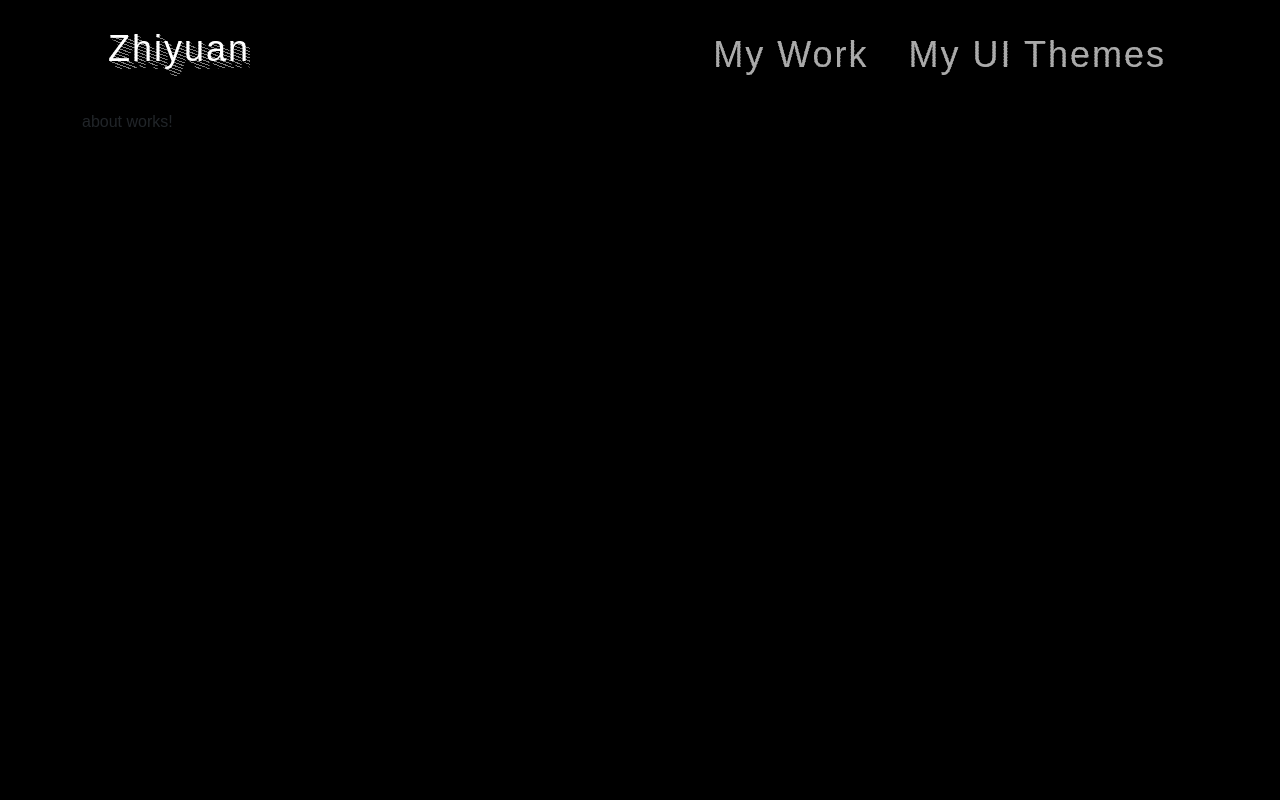
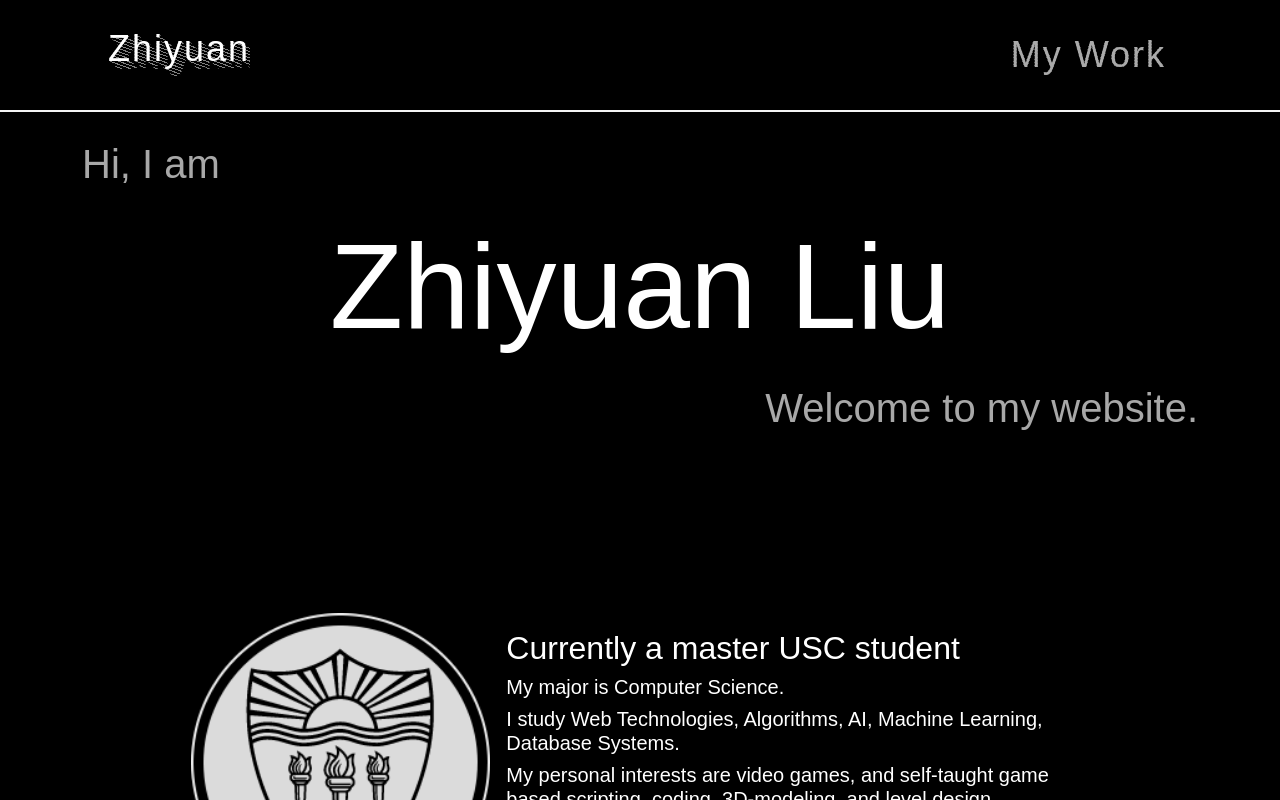
Before and after one commit to ZhiyuanLiu947/lz-web, an Angular app: page /about in a window 1280 px wide. Built offline with nearby package versions, Linux system fonts and the light colour scheme.

Commit message:
Update about page

```diff
--- a/src/app/about/about.component.css
+++ b/src/app/about/about.component.css
@@ -0,0 +1,11 @@
+.my-status-card{
+    background-color: transparent;
+    margin: 180px auto;
+}
+
+.current-logo{
+    flex-shrink: 0;
+    min-width: 100%;
+    margin-top: auto;
+    margin-bottom: auto;
+}
--- a/src/app/about/about.component.html
+++ b/src/app/about/about.component.html
@@ -1 +1,27 @@
-<p>about works!</p>
+<div class="container">
+    <div class="component-header"></div>
+    <div class="h1 text-white-gray">Hi, I am</div>
+    <div class="text-center">
+        <div class="my-name text-white">Zhiyuan Liu</div>
+    </div>
+    <div class="h1 text-white-gray text-end">Welcome to my website.</div>
+
+    <!-- Current Status -->
+    <div class="card my-status-card mb-3" style="max-width: 900px;">
+        <div class="row g-0">
+            <div class="col-md-4">
+                <img src="../../assets/USC_Shield.png" class="img-fluid current-logo">
+            </div>
+            <div class="col-md-8">
+                <div class="card-body">
+                <h2 class="card-title text-white">Currently a master USC student</h2>
+                <h5 class="card-text text-white">My major is Computer Science.</h5>
+                <h5 class="card-text text-white">I study Web Technologies, Algorithms, AI, Machine Learning, Database Systems.</h5>
+                <h5 class="card-text text-white">My personal interests are video games, and self-taught game based scripting, coding, 3D-modeling, and level design.</h5>
+                <h5 class="card-text text-white">I enjoy use the knowledge that I learned to build personal projects and bring fun experience to others.</h5>
+                <p class="card-text"><small class="text-muted">Estimated graduation date: May 2023</small></p>
+                </div>
+            </div>
+        </div>
+    </div>
+</div>
--- a/src/app/app-routing.module.ts
+++ b/src/app/app-routing.module.ts
@@ -3,13 +3,16 @@ import { RouterModule, Routes } from "@angular/router";
 import { AboutComponent } from "./about/about.component";
 import { PageNotFoundComponent } from "./page-not-found/page-not-found.component";
 import { ProjectListComponent } from "./project-list/project-list.component";
+import { ProjectProjectCodexComponent } from "./project-project-codex/project-project-codex.component";
 import { UiThemeListComponent } from "./ui-theme-list/ui-theme-list.component";
 
 const routes: Routes = [
     { path: "", redirectTo: "/about", pathMatch: "full" },
     { path: "about", component: AboutComponent },
+    { path: "**", component: PageNotFoundComponent},
     { path: "projects", component: ProjectListComponent },
     { path: "themes", component: UiThemeListComponent },
+    { path: "projects/project-codex", component: ProjectProjectCodexComponent},
     { path: "**", component: PageNotFoundComponent}
 ];
 
@@ -19,4 +22,4 @@ const routes: Routes = [
 })
 
 export class AppRoutingModule { }
-export const routingComponents = [AboutComponent, ProjectListComponent, UiThemeListComponent, PageNotFoundComponent]
+export const routingComponents = [AboutComponent, ProjectListComponent, UiThemeListComponent, PageNotFoundComponent, ProjectProjectCodexComponent]
--- a/src/app/app.component.css
+++ b/src/app/app.component.css
@@ -73,3 +73,13 @@
         7px 7px,
         8px 8px;
 }
+
+.my-header{
+    background-color: black;
+}
+
+.my-body-container{
+    padding-top: 120px;
+    height: 100vh;
+    overflow-y: auto;
+}
--- a/src/app/app.component.html
+++ b/src/app/app.component.html
@@ -1,17 +1,18 @@
-<div class="my-header"></div>
+<div class="fixed-top my-header">
     <div class="container">
-
         <nav class="navbar">
             <div class="container-fluid">
                 <a class="my-navbar-button" routerLink="/about" routerLinkActive="active" data-text="Zhiyuan"></a>
                 <div class="d-flex">
                     <a class="my-navbar-button" routerLink="/projects" routerLinkActive="active" data-text="My Work"></a>
-                <a class="my-navbar-button" routerLink="/themes" routerLinkActive="active" data-text="My UI Themes"></a>
+                    <!-- <a class="my-navbar-button" routerLink="/themes" routerLinkActive="active" data-text="My UI Themes"></a> -->
                 </div>
             </div>
         </nav>
+    </div>
+    <div class="divider-horizontal"></div>
+</div>
 
-
-
+<div class="my-body-container">
     <router-outlet></router-outlet>
 </div>
--- a/src/app/app.module.ts
+++ b/src/app/app.module.ts
@@ -3,13 +3,11 @@ import { BrowserModule } from '@angular/platform-browser';
 
 import { AppRoutingModule, routingComponents } from './app-routing.module';
 import { AppComponent } from './app.component';
-import { ProjectProjectCodexComponent } from './project-project-codex/project-project-codex.component';
 
 @NgModule({
   declarations: [
     AppComponent,
-    routingComponents,
-    ProjectProjectCodexComponent
+    routingComponents
   ],
   imports: [
     BrowserModule,
--- a/src/app/page-not-found/page-not-found.component.css
+++ b/src/app/page-not-found/page-not-found.component.css
@@ -6,7 +6,7 @@
     transform:translate(-50%,-50%);
     margin:0;
     padding:0;
-    background-image: -webkit-repeating-linear-gradient(60deg, #fff, #fff 2px, rgb(0, 0, 0) 2px, rgb(0, 0, 0) 4px);
+    background-image: -webkit-repeating-linear-gradient(60deg, #5E17EB, #5E17EB 2px, rgb(0, 0, 0) 2px, rgb(0, 0, 0) 4px);
     background-clip: border-box;
     -webkit-background-clip: text;
     -webkit-text-fill-color: transparent;
@@ -21,7 +21,7 @@
     content: attr(data-text);
     left: 15px;
     position: absolute;
-    text-shadow: 1px 1px 0px #5E17EB;
+    text-shadow: 1px 1px 0px #ffffff;
     top: -.05em;
     text-transform: uppercase;
 }
@@ -56,7 +56,7 @@
     padding:0;
     text-transform:uppercase;
     font-size:12em;
-    color:#fff;
+    color:rgb(100, 100, 100);
     transform-style:preserve-3d;
     transition:0.8s;
     font-size: 512px;
@@ -68,7 +68,7 @@
 
 
   .error-code span:nth-child(2){
-    color:rgb(100, 100, 100);
+    color:rgb(70, 70, 70);
     transform:translate(-50%,-50%) skewX(-45deg);
     left:-38px;
     clip-path: polygon(0 45%, 100% 45%, 100% 55%, 0 55%);
@@ -84,5 +84,5 @@
   .error-code:hover span:nth-child(3){
     transform:translate(-50%,-50%) skewX(0deg);
     left:0;
-    color:#fff;
+    color:rgb(100, 100, 100);
   }
--- a/src/index.html
+++ b/src/index.html
@@ -8,8 +8,7 @@
     <link rel="icon" type="image/x-icon" href="favicon.ico">
 </head>
 <body>
-    <app-root>
-    </app-root>
+    <app-root></app-root>
     <script src="https://cdn.jsdelivr.net/npm/@popperjs/core@2.11.6/dist/umd/popper.min.js" integrity="sha384-oBqDVmMz9ATKxIep9tiCxS/Z9fNfEXiDAYTujMAeBAsjFuCZSmKbSSUnQlmh/jp3" crossorigin="anonymous"></script>
     <script src="https://cdn.jsdelivr.net/npm/bootstrap@5.2.3/dist/js/bootstrap.min.js" integrity="sha384-cuYeSxntonz0PPNlHhBs68uyIAVpIIOZZ5JqeqvYYIcEL727kskC66kF92t6Xl2V" crossorigin="anonymous"></script>
 </body>
--- a/src/styles.css
+++ b/src/styles.css
@@ -8,3 +8,31 @@ body{
     background:#000;
     overflow:hidden;
 }
+
+.divider-horizontal{
+    height: 2px;
+    width: 100%;
+    background-color: #f5f5f5;
+}
+
+.text-white{
+    color: #f5f5f5;
+}
+
+.text-white-gray{
+    color: #a8a8a8;
+}
+
+::-webkit-scrollbar {
+    display: none;
+}
+
+.component-header{
+    width: 100%;
+    height: 20px;
+}
+
+.my-name{
+    font-size: 120px;
+    margin-bottom: 8px;
+}
```
Also changed, not shown: src/assets/USC_Shield.png (added). Lines whose indentation alone changed are shown as unchanged.
